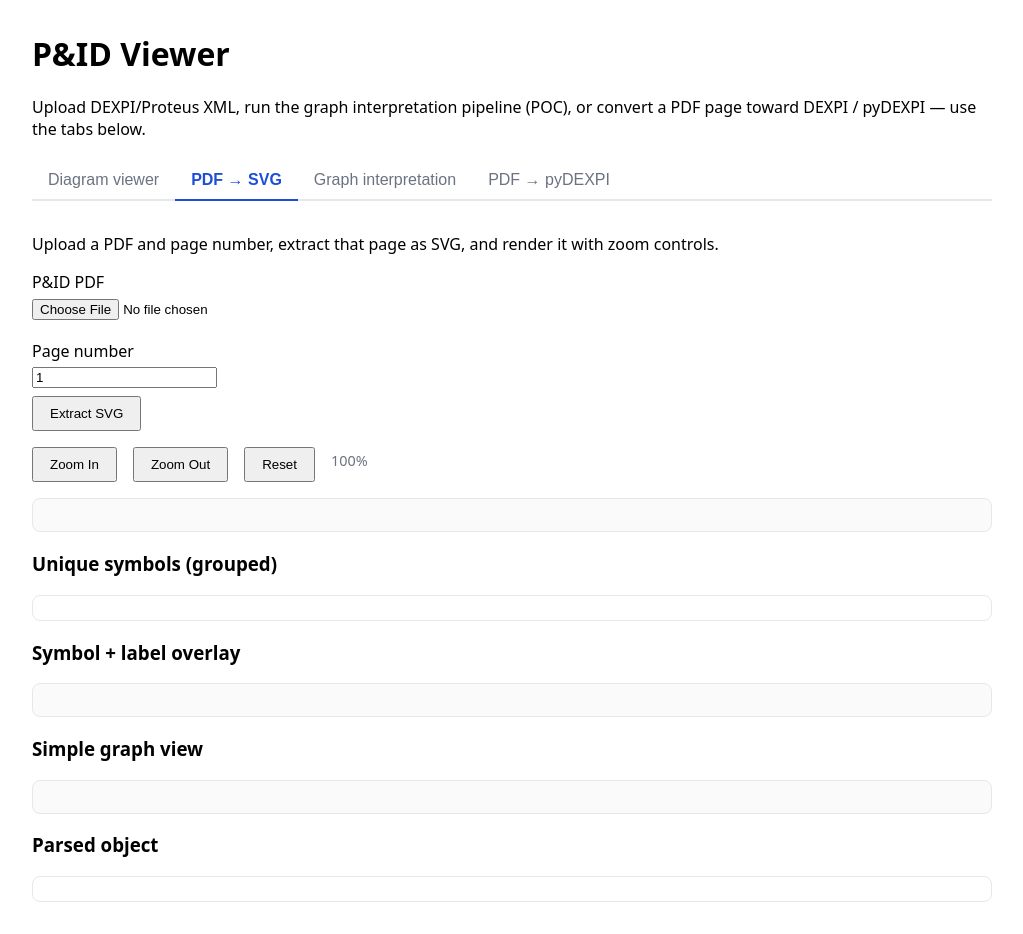
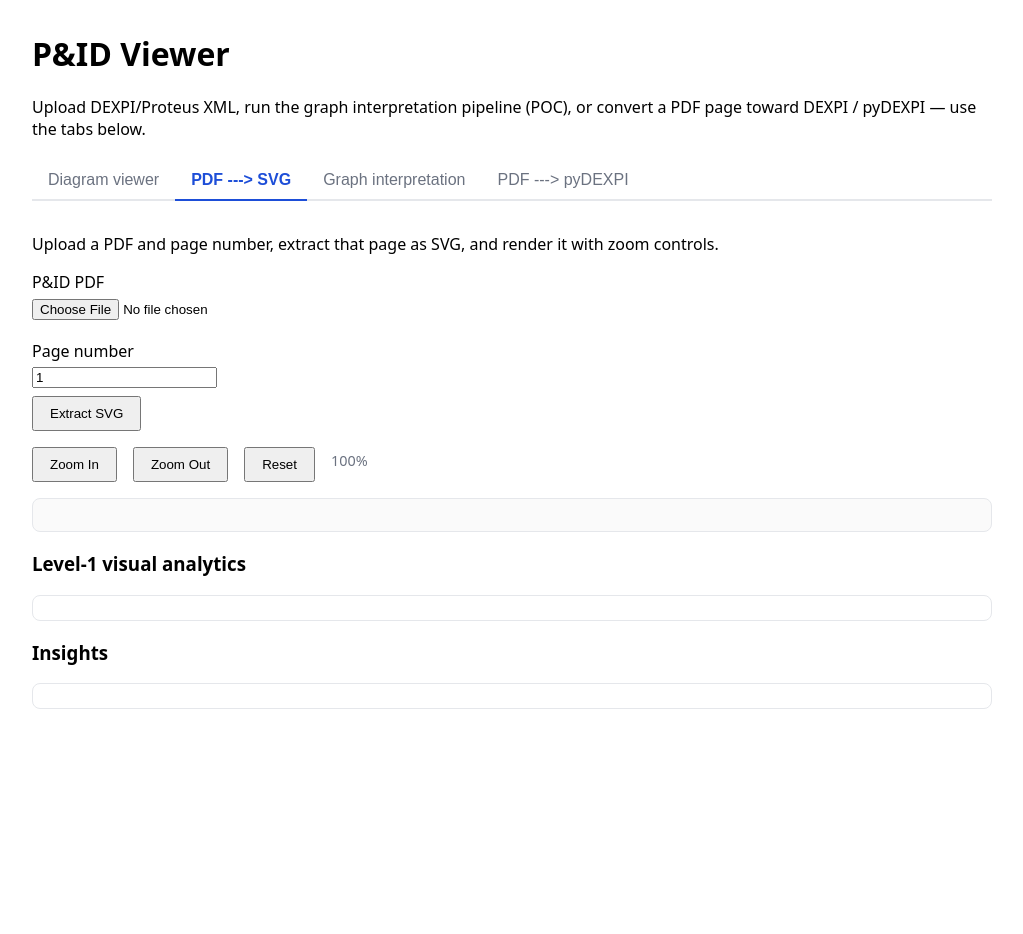
Before and after one commit to SaiKyvalyaD/pAndIDDiagrams, a Flask app: page / in a window 1280 px wide, after a click on "PDF ---> SVG". Shown: the whole page, without its empty margins (128-1151 px from the left). After the commit the page ends 709 px from the top, so only its background shows below. Run offline with Flask 3, Linux system fonts and the light colour scheme.

Commit message:
feat(pdf-svg): add level-1 image-first visual analytics with robust metrics output

```diff
--- a/app.py
+++ b/app.py
@@ -4,12 +4,23 @@ from __future__ import annotations
 
 import tempfile
 import xml.etree.ElementTree as ET
+import re
+import math
 from pathlib import Path
 
+import cv2
+import numpy as np
 from flask import Flask, jsonify, redirect, render_template, request, url_for
 
 from pid_graph import run_full_pipeline
-from pdf_pipeline import pdf_page_to_svg_string, run_pdf_page_pipeline
+from pdf_pipeline import (
+    _build_line_topology,
+    detect_line_segments_bgr,
+    pdf_page_to_png_bytes,
+    pdf_page_to_svg_string,
+    run_pdf_page_pipeline,
+    segment_drawing_area,
+)
 from test import render_fallback_svg
 
 try:
@@ -24,6 +35,300 @@ except ModuleNotFoundError:
 
 app = Flask(__name__)
 app.config["MAX_CONTENT_LENGTH"] = 48 * 1024 * 1024  # 48 MiB (PDF rasterization)
+
+
+def _to_float(value: object) -> float | None:
+    if value is None:
+        return None
+    try:
+        text = str(value).strip()
+        if not text:
+            return None
+        m = re.search(r"[-+]?\d*\.?\d+(?:[eE][-+]?\d+)?", text)
+        if not m:
+            return None
+        return float(m.group(0))
+    except Exception:
+        return None
+
+
+def _quant_point(x: float, y: float, grid: float) -> tuple[int, int]:
+    g = max(1.0, grid)
+    return (int(round(x / g)), int(round(y / g)))
+
+
+def _estimate_visual_analytics_from_svg(svg_text: str, width_pt: float, height_pt: float) -> dict[str, object]:
+    def _extract_path_segments(d_attr: str) -> list[tuple[float, float, float, float]]:
+        segs: list[tuple[float, float, float, float]] = []
+        tokens = re.findall(r"[A-Za-z]|[-+]?\d*\.?\d+(?:[eE][-+]?\d+)?", d_attr or "")
+        if not tokens:
+            return segs
+        i = 0
+        cmd = ""
+        cur_x = 0.0
+        cur_y = 0.0
+        start_x = 0.0
+        start_y = 0.0
+        while i < len(tokens):
+            tk = tokens[i]
+            if re.fullmatch(r"[A-Za-z]", tk):
+                cmd = tk
+                i += 1
+                if cmd in ("Z", "z"):
+                    segs.append((cur_x, cur_y, start_x, start_y))
+                    cur_x, cur_y = start_x, start_y
+                continue
+            if cmd in ("M", "L"):
+                if i + 1 >= len(tokens):
+                    break
+                nx = float(tokens[i])
+                ny = float(tokens[i + 1])
+                if cmd == "M":
+                    start_x, start_y = nx, ny
+                else:
+                    segs.append((cur_x, cur_y, nx, ny))
+                cur_x, cur_y = nx, ny
+                i += 2
+            elif cmd in ("m", "l"):
+                if i + 1 >= len(tokens):
+                    break
+                nx = cur_x + float(tokens[i])
+                ny = cur_y + float(tokens[i + 1])
+                if cmd == "m":
+                    start_x, start_y = nx, ny
+                else:
+                    segs.append((cur_x, cur_y, nx, ny))
+                cur_x, cur_y = nx, ny
+                i += 2
+            elif cmd in ("H",):
+                nx = float(tokens[i])
+                segs.append((cur_x, cur_y, nx, cur_y))
+                cur_x = nx
+                i += 1
+            elif cmd in ("h",):
+                nx = cur_x + float(tokens[i])
+                segs.append((cur_x, cur_y, nx, cur_y))
+                cur_x = nx
+                i += 1
+            elif cmd in ("V",):
+                ny = float(tokens[i])
+                segs.append((cur_x, cur_y, cur_x, ny))
+                cur_y = ny
+                i += 1
+            elif cmd in ("v",):
+                ny = cur_y + float(tokens[i])
+                segs.append((cur_x, cur_y, cur_x, ny))
+                cur_y = ny
+                i += 1
+            else:
+                i += 1
+        return segs
+
+    try:
+        root = ET.fromstring(svg_text)
+    except ET.ParseError:
+        line_count_fallback = len(re.findall(r"<\s*line\b", svg_text, flags=re.IGNORECASE))
+        path_count_fallback = len(re.findall(r"<\s*path\b", svg_text, flags=re.IGNORECASE))
+        text_count_fallback = len(re.findall(r"<\s*text\b", svg_text, flags=re.IGNORECASE))
+        return {
+            "line_count": line_count_fallback + path_count_fallback,
+            "line_element_count": line_count_fallback,
+            "path_count": path_count_fallback,
+            "text_count": text_count_fallback,
+            "junction_count": 0,
+            "connected_regions": 0,
+            "total_path_length": 0.0,
+            "note": "SVG XML parse failed; used regex element counts fallback.",
+        }
+
+    line_element_count = 0
+    path_count = 0
+    text_count = 0
+    segment_lengths: list[float] = []
+    adj: dict[tuple[int, int], set[tuple[int, int]]] = {}
+
+    diag = max(1.0, math.hypot(max(1.0, width_pt), max(1.0, height_pt)))
+    snap_grid = max(1.0, diag / 500.0)
+    point_split = re.compile(r"[,\s]+")
+
+    def add_edge(x1: float, y1: float, x2: float, y2: float) -> None:
+        p1 = _quant_point(x1, y1, snap_grid)
+        p2 = _quant_point(x2, y2, snap_grid)
+        if p1 == p2:
+            return
+        dx = x2 - x1
+        dy = y2 - y1
+        seg_len = math.hypot(dx, dy)
+        if seg_len <= 0:
+            return
+        segment_lengths.append(seg_len)
+        adj.setdefault(p1, set()).add(p2)
+        adj.setdefault(p2, set()).add(p1)
+
+    for elem in root.iter():
+        tag = elem.tag.split("}")[-1].lower()
+        if tag == "text":
+            text_count += 1
+
+        if tag == "line":
+            line_element_count += 1
+            x1 = _to_float(elem.attrib.get("x1"))
+            y1 = _to_float(elem.attrib.get("y1"))
+            x2 = _to_float(elem.attrib.get("x2"))
+            y2 = _to_float(elem.attrib.get("y2"))
+            if None not in (x1, y1, x2, y2):
+                add_edge(float(x1), float(y1), float(x2), float(y2))
+        elif tag == "path":
+            path_count += 1
+            for x1, y1, x2, y2 in _extract_path_segments(str(elem.attrib.get("d") or "")):
+                add_edge(x1, y1, x2, y2)
+        elif tag in ("polyline", "polygon"):
+            raw_points = str(elem.attrib.get("points") or "").strip()
+            if not raw_points:
+                continue
+            vals: list[float] = []
+            for tok in point_split.split(raw_points):
+                v = _to_float(tok)
+                if v is not None:
+                    vals.append(v)
+            if len(vals) < 4:
+                continue
+            pts = [(vals[i], vals[i + 1]) for i in range(0, len(vals) - 1, 2)]
+            for i in range(len(pts) - 1):
+                add_edge(pts[i][0], pts[i][1], pts[i + 1][0], pts[i + 1][1])
+            if tag == "polygon" and len(pts) > 2:
+                add_edge(pts[-1][0], pts[-1][1], pts[0][0], pts[0][1])
+        elif tag == "rect":
+            x = _to_float(elem.attrib.get("x")) or 0.0
+            y = _to_float(elem.attrib.get("y")) or 0.0
+            w = _to_float(elem.attrib.get("width")) or 0.0
+            h = _to_float(elem.attrib.get("height")) or 0.0
+            if w > 0 and h > 0:
+                add_edge(x, y, x + w, y)
+                add_edge(x + w, y, x + w, y + h)
+                add_edge(x + w, y + h, x, y + h)
+                add_edge(x, y + h, x, y)
+
+    line_count = len(segment_lengths)
+    degrees = [len(nbrs) for nbrs in adj.values()]
+    junction_count = sum(1 for d in degrees if d >= 3)
+
+    visited: set[tuple[int, int]] = set()
+    connected_regions = 0
+    for n in adj:
+        if n in visited:
+            continue
+        connected_regions += 1
+        stack = [n]
+        visited.add(n)
+        while stack:
+            cur = stack.pop()
+            for nxt in adj.get(cur, ()):
+                if nxt not in visited:
+                    visited.add(nxt)
+                    stack.append(nxt)
+
+    area = max(1.0, width_pt * height_pt)
+    total_path_length = sum(segment_lengths)
+
+    return {
+        "line_count": line_count,
+        "line_element_count": line_element_count,
+        "path_count": path_count,
+        "text_count": text_count,
+        "junction_count": junction_count,
+        "connected_regions": connected_regions,
+        "total_path_length": round(total_path_length, 2),
+        "line_density_per_1000pt2": round(line_count / (area / 1000.0), 3),
+        "text_density_per_1000pt2": round(text_count / (area / 1000.0), 3),
+    }
+
+
+def _estimate_visual_metrics_from_image(pdf_bytes: bytes, page_num: int, dpi: int = 300) -> dict[str, object]:
+    """
+    Extract level-1 measurable metrics from the rasterized page image.
+    """
+    png_bytes, _ = pdf_page_to_png_bytes(pdf_bytes, page_num, dpi=dpi)
+    arr = np.frombuffer(png_bytes, dtype=np.uint8)
+    img = cv2.imdecode(arr, cv2.IMREAD_COLOR)
+    if img is None:
+        return {
+            "line_count": 0,
+            "text_count": 0,
+            "junction_count": 0,
+            "connected_regions": 0,
+            "total_path_length": 0,
+            "note": "Image decode failed.",
+        }
+
+    roi, _seg_meta = segment_drawing_area(img)
+    roi_h, roi_w = roi.shape[:2]
+    roi_area_px = max(1, roi_h * roi_w)
+    segments = detect_line_segments_bgr(roi)
+    line_count = len(segments)
+    total_path_length = int(round(sum(float(s.get("length", 0.0)) for s in segments)))
+    avg_segment_length = round(total_path_length / max(1, line_count), 2)
+
+    topology = _build_line_topology(segments, roi.shape)
+    degrees = [len(nbrs) for nbrs in topology.values()]
+    junction_count = sum(1 for d in degrees if d >= 3)
+
+    visited: set[tuple[int, int]] = set()
+    connected_regions = 0
+    for n in topology:
+        if n in visited:
+            continue
+        connected_regions += 1
+        stack = [n]
+        visited.add(n)
+        while stack:
+            cur = stack.pop()
+            for nxt in topology.get(cur, ()):
+                if nxt not in visited:
+                    visited.add(nxt)
+                    stack.append(nxt)
+
+    text_count = 0
+    try:
+        from pdf_pipeline import pytesseract  # local optional dependency
+
+        if pytesseract is not None:
+            gray = cv2.cvtColor(roi, cv2.COLOR_BGR2GRAY)
+            prep = cv2.adaptiveThreshold(
+                cv2.GaussianBlur(gray, (3, 3), 0),
+                255,
+                cv2.ADAPTIVE_THRESH_GAUSSIAN_C,
+                cv2.THRESH_BINARY,
+                31,
+                11,
+            )
+            data = pytesseract.image_to_data(
+                prep,
+                output_type=pytesseract.Output.DICT,
+                config="--oem 3 --psm 11",
+            )
+            confs = data.get("conf", [])
+            words = data.get("text", [])
+            text_count = sum(
+                1
+                for i, w in enumerate(words)
+                if str(w).strip() and i < len(confs) and float(confs[i]) >= 35.0
+            )
+    except Exception:
+        text_count = 0
+
+    return {
+        "line_count": int(line_count),
+        "text_count": int(text_count),
+        "junction_count": int(junction_count),
+        "connected_regions": int(connected_regions),
+        "total_path_length": int(total_path_length),
+        "avg_segment_length": avg_segment_length,
+        "line_density_per_mp": round(line_count / (roi_area_px / 1_000_000.0), 2),
+        "junction_density_per_mp": round(junction_count / (roi_area_px / 1_000_000.0), 2),
+        "roi_width_px": int(roi_w),
+        "roi_height_px": int(roi_h),
+    }
 
 
 def _load_model_from_xml_string(xml_data: str):
@@ -238,8 +543,7 @@ def api_pdf_svg_convert():
 @app.route("/api/pdf-svg/interpret", methods=["POST"])
 def api_pdf_svg_interpret():
     """
-    Multipart: pdf_file + page (1-based) -> visual SVG + extracted object graph.
-    Uses non-strict quality mode so results are returned for inspection.
+    Multipart: pdf_file + page (1-based) -> visual SVG + level-1 visual analytics.
     """
     f = request.files.get("pdf_file")
     if not f or not f.filename:
@@ -258,12 +562,6 @@ def api_pdf_svg_interpret():
 
     try:
         svg, meta = pdf_page_to_svg_string(pdf_bytes, page_num)
-        parsed = run_pdf_page_pipeline(
-            pdf_bytes,
-            page_num,
-            dpi=300,
-            strict_quality=False,
-        )
     except ValueError as exc:
         return jsonify({"error": str(exc)}), 400
     except RuntimeError as exc:
@@ -271,85 +569,55 @@ def api_pdf_svg_interpret():
     except Exception as exc:
         return jsonify({"error": str(exc)}), 500
 
-    step_graph = parsed.get("step_graph") or {}
-    step_symbols = parsed.get("step_symbols") or {}
-    raw_symbols = step_symbols.get("symbols", []) if isinstance(step_symbols, dict) else []
-
-    unique_by_label: dict[str, dict[str, object]] = {}
-    detected_symbols: list[dict[str, object]] = []
-    for idx, s in enumerate(raw_symbols, start=1):
-        sym_type = str(s.get("type_guess") or "Unknown")
-        label_text = str(s.get("label_text") or "").strip()
-        sym_name = label_text or f"{sym_type} {idx}"
-        detected_symbols.append(
-            {
-                "id": f"S{idx}",
-                "name": sym_name,
-                "type": sym_type,
-                "label_text": label_text or None,
-                "bbox": s.get("bbox"),
-                "position": {"x": s.get("cx"), "y": s.get("cy")},
-                "confidence_proxy": {
-                    "shape": s.get("circularity"),
-                    "fill_ratio": s.get("fill_ratio"),
-                },
-            }
-        )
-        group_key = (label_text.lower() if label_text else f"__unlabeled__:{sym_type.lower()}")
-        slot = unique_by_label.setdefault(
-            group_key,
-            {
-                "label": label_text or None,
-                "type": sym_type,
-                "count": 0,
-                "example_names": [],
-            },
-        )
-        slot["count"] = int(slot["count"]) + 1
-        names = slot.get("example_names")
-        if isinstance(names, list) and sym_name not in names and len(names) < 5:
-            names.append(sym_name)
-
-    unique_symbols = sorted(
-        unique_by_label.values(),
-        key=lambda x: int(x.get("count", 0)),
-        reverse=True,
+    svg_metrics = _estimate_visual_analytics_from_svg(
+        svg,
+        float(meta.get("width_pt") or 0.0),
+        float(meta.get("height_pt") or 0.0),
     )
-
-    obj = {
-        "nodes": [
-            {
-                "id": n.get("id"),
-                "label": n.get("name") or n.get("id"),
-                "type": n.get("type"),
-                "position": n.get("position"),
-            }
-            for n in step_graph.get("nodes", [])
-        ],
-        "edges": [
-            {
-                "from": e.get("from"),
-                "to": e.get("to"),
-                "type": "connection",
-                "id": e.get("piping_component_id"),
-            }
-            for e in step_graph.get("edges", [])
-        ],
-        "quality": ((parsed.get("step_debug") or {}).get("quality") or {}),
-        "symbols": detected_symbols,
-        "unique_symbols": unique_symbols,
+    image_metrics = _estimate_visual_metrics_from_image(pdf_bytes, page_num, dpi=300)
+    metrics = {
+        "line_count": int(image_metrics.get("line_count", 0)),
+        "text_count": int(image_metrics.get("text_count", 0)),
+        "junction_count": int(image_metrics.get("junction_count", 0)),
+        "connected_regions": int(image_metrics.get("connected_regions", 0)),
+        "total_path_length": int(image_metrics.get("total_path_length", 0)),
+        "avg_segment_length": float(image_metrics.get("avg_segment_length", 0.0)),
+        "line_density_per_mp": float(image_metrics.get("line_density_per_mp", 0.0)),
+        "junction_density_per_mp": float(image_metrics.get("junction_density_per_mp", 0.0)),
+        "roi_width_px": int(image_metrics.get("roi_width_px", 0)),
+        "roi_height_px": int(image_metrics.get("roi_height_px", 0)),
+        "svg_line_elements": int(svg_metrics.get("line_element_count", 0)),
+        "svg_path_elements": int(svg_metrics.get("path_count", 0)),
     }
+    complexity_index = round(
+        (
+            min(metrics["line_count"] / 30.0, 40.0)
+            + min(metrics["junction_count"] * 0.35, 25.0)
+            + min(metrics["connected_regions"] * 0.8, 15.0)
+            + min(metrics["text_count"] / 20.0, 20.0)
+        ),
+        1,
+    )
 
     return jsonify(
         {
             "pdf_meta": meta,
             "svg": svg,
-            "parsed_object": obj,
-            "simple_graph_svg": ((parsed.get("step_simple_graph_svg") or {}).get("svg")),
-            "symbol_overlay_svg": ((parsed.get("step_symbol_overlay_svg") or {}).get("svg")),
-            "debug_overlay_base64": ((parsed.get("step_debug") or {}).get("overlay_base64")),
-            "unique_symbols": unique_symbols,
-            "detected_symbols": detected_symbols,
+            "metrics": metrics,
+            "complexity_index": complexity_index,
+            "metric_sources": {
+                "primary": "image",
+                "image_metrics": image_metrics,
+                "svg_metrics": svg_metrics,
+            },
+            "insights": {
+                "fragmentation_hint": (
+                    "High fragmentation" if int(metrics["connected_regions"]) >= 12 else "Moderate/low fragmentation"
+                ),
+                "complexity_hint": (
+                    "High visual complexity" if complexity_index >= 70 else "Moderate visual complexity"
+                ),
+            },
         }
     )
 
--- a/pdf_pipeline.py
+++ b/pdf_pipeline.py
@@ -718,7 +718,7 @@ def run_pdf_page_pipeline(
     dpi: int = 150,
     strict_quality: bool = True,
 ) -> dict[str, Any]:
-    """Full pipeline: PDF → image → symbols → lines → graph → XML → pydexpi."""
+    """Full pipeline: PDF  ---> image  ---> symbols  ---> lines  ---> graph  ---> XML  ---> pydexpi."""
     png_bytes, pdf_meta = pdf_page_to_png_bytes(pdf_bytes, page_number, dpi=dpi)
     arr = np.frombuffer(png_bytes, dtype=np.uint8)
     img = cv2.imdecode(arr, cv2.IMREAD_COLOR)
--- a/pid_graph.py
+++ b/pid_graph.py
@@ -1,4 +1,4 @@
-"""P&ID XML → graph structure, analysis, subgraphs, similarity, and ML-ready features (POC)."""
+"""P&ID XML  ---> graph structure, analysis, subgraphs, similarity, and ML-ready features (POC)."""
 
 from __future__ import annotations
 
@@ -21,7 +21,7 @@ def _iter_local(root: ET.Element, name: str):
 
 
 def build_graph_from_xml(xml_data: str) -> dict[str, Any]:
-    """Step 1: Parse XML → nodes (equipment) and edges (connections)."""
+    """Step 1: Parse XML  ---> nodes (equipment) and edges (connections)."""
     root = ET.fromstring(xml_data)
 
     nodes: list[dict[str, Any]] = []
--- a/templates/index.html
+++ b/templates/index.html
@@ -27,27 +27,7 @@
             max-height: 72vh;
         }
         #pdf-svg-direct-preview svg { max-width: 100%; height: auto; display: block; }
-        #pdf-svg-graph-preview {
-            border: 1px solid var(--border);
-            border-radius: 8px;
-            padding: 1rem;
-            background: #fafafa;
-            overflow: auto;
-            margin-top: 1rem;
-            max-height: 55vh;
-        }
-        #pdf-svg-graph-preview svg { max-width: 100%; height: auto; display: block; }
-        #pdf-svg-symbol-overlay {
-            border: 1px solid var(--border);
-            border-radius: 8px;
-            padding: 1rem;
-            background: #fafafa;
-            overflow: auto;
-            margin-top: 1rem;
-            max-height: 55vh;
-        }
-        #pdf-svg-symbol-overlay svg { max-width: 100%; height: auto; display: block; }
-        #pdf-svg-unique, #pdf-svg-object {
+        #pdf-svg-analytics, #pdf-svg-insights {
             margin-top: 1rem;
             border: 1px solid var(--border);
             border-radius: 8px;
@@ -57,16 +37,6 @@
             overflow: auto;
             font-size: 0.82rem;
         }
-        #pdf-svg-graph-preview {
-            border: 1px solid var(--border);
-            border-radius: 8px;
-            padding: 1rem;
-            background: #fafafa;
-            overflow: auto;
-            margin-top: 1rem;
-            max-height: 72vh;
-        }
-        #pdf-svg-graph-preview svg { max-width: 100%; height: auto; display: block; }
         .zoom-toolbar {
             display: flex;
             gap: 0.5rem;
@@ -78,16 +48,6 @@
             color: var(--muted);
             font-size: 0.9rem;
             min-width: 4rem;
-        }
-        #pdf-svg-object {
-            margin-top: 1rem;
-            border: 1px solid var(--border);
-            border-radius: 8px;
-            padding: 0.75rem 1rem;
-            background: #fff;
-            max-height: 420px;
-            overflow: auto;
-            font-size: 0.8rem;
         }
         button, .btn { margin-top: 0.5rem; margin-right: 0.5rem; padding: 0.5rem 1rem; cursor: pointer; }
         .tabs { display: flex; gap: 0; border-bottom: 2px solid var(--border); margin: 1.25rem 0 0; flex-wrap: wrap; }
@@ -188,9 +148,9 @@
 
 <div class="tabs" role="tablist">
     <button type="button" role="tab" id="tab-viewer" aria-selected="true" aria-controls="panel-viewer">Diagram viewer</button>
-    <button type="button" role="tab" id="tab-pdf-svg" aria-selected="false" aria-controls="panel-pdf-svg">PDF → SVG</button>
+    <button type="button" role="tab" id="tab-pdf-svg" aria-selected="false" aria-controls="panel-pdf-svg">PDF  ---> SVG</button>
     <button type="button" role="tab" id="tab-graph" aria-selected="false" aria-controls="panel-graph">Graph interpretation</button>
-    <button type="button" role="tab" id="tab-pdf" aria-selected="false" aria-controls="panel-pdf">PDF → pyDEXPI</button>
+    <button type="button" role="tab" id="tab-pdf" aria-selected="false" aria-controls="panel-pdf">PDF  ---> pyDEXPI</button>
 </div>
 
 <div id="panel-viewer" class="panel active" role="tabpanel" aria-labelledby="tab-viewer">
@@ -260,23 +220,19 @@
         <span class="zoom-state" id="pdf-svg-zoom-state">100%</span>
     </div>
     <div id="pdf-svg-direct-preview"></div>
-    <h3>Unique symbols (grouped)</h3>
-    <pre id="pdf-svg-unique"></pre>
-    <h3>Symbol + label overlay</h3>
-    <div id="pdf-svg-symbol-overlay"></div>
-    <h3>Simple graph view</h3>
-    <div id="pdf-svg-graph-preview"></div>
-    <h3>Parsed object</h3>
-    <pre id="pdf-svg-object"></pre>
+    <h3>Level-1 visual analytics</h3>
+    <pre id="pdf-svg-analytics"></pre>
+    <h3>Insights</h3>
+    <pre id="pdf-svg-insights"></pre>
 </div>
 
 <div id="panel-graph" class="panel" role="tabpanel" aria-labelledby="tab-graph" hidden>
     <p class="pipeline-intro">
-        <strong>Pipeline (POC):</strong> P&amp;ID XML → structured graph → analytics → patterns → similarity (optional second file) → embedding → lightweight ML-style labels.
+        <strong>Pipeline (POC):</strong> P&amp;ID XML  ---> structured graph  ---> analytics  ---> patterns  ---> similarity (optional second file)  ---> embedding  ---> lightweight ML-style labels.
     </p>
     <div class="pipeline-flow">Upload XML A + XML B (optional)
         ↓
-Convert → Graphs
+Convert  ---> Graphs
         ↓
 [1] Graph analysis
         ↓
@@ -463,10 +419,8 @@ Convert → Graphs
     var statusEl = document.getElementById('pdf-svg-status');
     var errEl = document.getElementById('pdf-svg-err');
     var previewEl = document.getElementById('pdf-svg-direct-preview');
-    var uniqueEl = document.getElementById('pdf-svg-unique');
-    var symbolOverlayEl = document.getElementById('pdf-svg-symbol-overlay');
-    var graphEl = document.getElementById('pdf-svg-graph-preview');
-    var objectEl = document.getElementById('pdf-svg-object');
+    var analyticsEl = document.getElementById('pdf-svg-analytics');
+    var insightsEl = document.getElementById('pdf-svg-insights');
     var dlBtn = document.getElementById('btn-download-pdf-svg');
     var lastSvg = null;
     var apiUrl = "{{ url_for('api_pdf_svg_interpret') }}";
@@ -514,10 +468,8 @@ Convert → Graphs
         e.preventDefault();
         showErr('');
         previewEl.innerHTML = '';
-        graphEl.innerHTML = '';
-        symbolOverlayEl.innerHTML = '';
-        uniqueEl.textContent = '';
-        objectEl.textContent = '';
+        analyticsEl.textContent = '';
+        insightsEl.textContent = '';
         zoom = 1.0;
         zoomStateEl.textContent = '100%';
         dlBtn.style.display = 'none';
@@ -531,7 +483,7 @@ Convert → Graphs
         var fd = new FormData();
         fd.append('pdf_file', file);
         fd.append('page', document.getElementById('pdf_svg_page').value);
-        statusEl.textContent = 'Extracting SVG and detecting symbols...';
+        statusEl.textContent = 'Extracting SVG and computing level-1 visual analytics...';
         fetch(apiUrl, { method: 'POST', body: fd })
             .then(function (r) { return r.json().then(function (j) { return { ok: r.ok, j: j }; }); })
             .then(function (x) {
@@ -546,10 +498,12 @@ Convert → Graphs
                     return;
                 }
                 previewEl.innerHTML = lastSvg;
-                symbolOverlayEl.innerHTML = x.j.symbol_overlay_svg || '';
-                graphEl.innerHTML = x.j.simple_graph_svg || '';
-                uniqueEl.textContent = JSON.stringify(x.j.unique_symbols || [], null, 2);
-                objectEl.textContent = JSON.stringify(x.j.parsed_object || {}, null, 2);
+                analyticsEl.textContent = JSON.stringify({
+                    complexity_index: x.j.complexity_index || 0,
+                    metrics: x.j.metrics || {},
+                    metric_sources: x.j.metric_sources || {}
+                }, null, 2);
+                insightsEl.textContent = JSON.stringify(x.j.insights || {}, null, 2);
                 applyZoom();
                 dlBtn.style.display = 'inline-block';
             })
```
